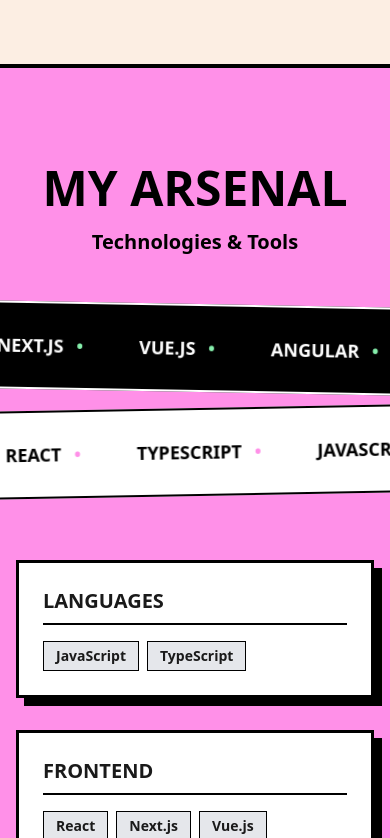
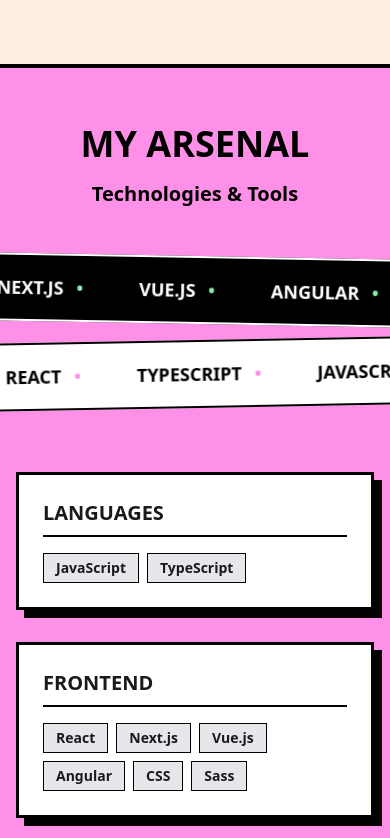
Before and after one commit to htamagnus/personal-portfolio, a Next.js app: page / in a window 390 px wide. Shown: the part 1846-2684 px from the top of the page. Built offline with nearby package versions, Linux system fonts and the light colour scheme; no server answers.

Commit message:
feat: Add experience section description and refine section layouts, typography, and element dimensions.

```diff
--- a/components/sections/Contact.tsx
+++ b/components/sections/Contact.tsx
@@ -34,7 +34,7 @@ export function Contact() {
     <div className="w-full bg-neon-blue border-t-4 border-black">
       <Section id="contact" className="bg-transparent">
         <div className="max-w-4xl mx-auto text-center">
-          <h2 className="text-4xl md:text-7xl font-display font-black uppercase text-black mb-8">
+          <h2 className="text-4xl md:text-6xl font-display font-black uppercase text-black mb-4">
             {t.contact.title}
           </h2>
           <p className="text-lg md:text-xl font-mono font-bold mb-12 text-black">
--- a/components/sections/Experience.tsx
+++ b/components/sections/Experience.tsx
@@ -13,9 +13,14 @@ export function Experience() {
   return (
     <div className="w-full bg-grid-pattern">
       <Section id="experience" className="bg-transparent scroll-mt-20">
-        <h2 className="text-5xl md:text-7xl font-display font-black uppercase text-center mb-16">
-          {t.experience.title} <span className="text-neon-pink">{t.experience.subtitle}</span>
-        </h2>
+        <div className="text-center mb-8">
+          <h2 className="text-4xl md:text-6xl font-display font-black uppercase mb-4">
+            {t.experience.title} <span className="text-neon-pink">{t.experience.subtitle}</span>
+          </h2>
+          <p className="text-md md:text-xl font-mono text-black max-w-2xl mx-auto font-bold">
+            {t.experience.description}
+          </p>
+        </div>
 
         <div className="space-y-12 relative">
           <div className="absolute left-4 md:left-1/2 top-0 bottom-0 w-1 bg-black -translate-x-1/2 hidden md:block"></div>
--- a/components/sections/Hero.tsx
+++ b/components/sections/Hero.tsx
@@ -37,7 +37,7 @@ export function Hero() {
             <strong>{t.hero.greeting}</strong>
           </h2>
           <div className="flex items-center justify-between lg:block mb-6">
-            <h1 className="text-5xl sm:text-6xl md:text-8xl lg:text-9xl font-display font-black uppercase tracking-tighter leading-none">
+            <h1 className="text-5xl sm:text-6xl md:text-8xl lg:text-8xl font-display font-black uppercase tracking-tighter leading-none">
               <MaskedReveal text="Agatha" className="text-neon-blue" delay={0.1} />
               <br />
               <MaskedReveal text="Magnus" className="text-stroke animate-highlight px-8 -mx-8 py-2 -my-2" delay={0.2} />
@@ -103,7 +103,7 @@ export function Hero() {
         </motion.div>
 
         <div className="absolute right-0 top-1/2 -translate-y-1/2 hidden lg:block pointer-events-none">
-          <div className="relative w-[500px] h-[500px]">
+          <div className="relative w-[400px] h-[400px]">
             <div className="absolute inset-0 rounded-full border-4 border-black bg-neon-yellow/20 animate-spin-slow" style={{ animationDuration: "20s" }}></div>
             <div className="absolute inset-4 rounded-full border-4 border-black overflow-hidden bg-white">
               <Image
@@ -120,7 +120,7 @@ export function Hero() {
 
             <motion.svg
               viewBox="0 0 412 412"
-              className="absolute -bottom-12 -right-12 w-50 h-50 z-10"
+              className="absolute -bottom-12 -right-12 w-40 h-40 z-10"
               animate={{ rotate: 360 }}
               transition={{ duration: 10, repeat: Infinity, ease: "linear" }}
             >
--- a/components/sections/Skills.tsx
+++ b/components/sections/Skills.tsx
@@ -16,10 +16,10 @@ export function Skills() {
   ];
 
   return (
-    <div id="skills" className="w-full bg-neon-pink border-y-4 border-black py-24 overflow-hidden scroll-mt-20">
+    <div id="skills" className="w-full bg-neon-pink border-y-4 border-black py-14 overflow-hidden scroll-mt-20">
       <Section className="bg-transparent py-0 md:py-0">
         <div className="mb-12 text-center">
-          <h2 className="text-5xl md:text-7xl font-display font-black uppercase text-black mb-4">
+          <h2 className="text-4xl md:text-6xl font-display font-black uppercase text-black mb-4">
             {t.skills.title}
           </h2>
           <p className="text-black font-mono font-bold text-xl">{t.skills.subtitle}</p>
@@ -27,7 +27,7 @@ export function Skills() {
       </Section>
 
       <div className="w-full">
-        <Marquee className="bg-black text-white py-3 md:py-6 border-y-2 md:border-y-4 border-white rotate-1 mb-4 md:mb-8 w-[110%] -ml-[5%]" speed="slow">
+        <Marquee className="bg-black text-white py-0.5 md:py-2 border-y-2 md:border-y-4 border-white rotate-1 mb-4 md:mb-8 w-[110%] -ml-[5%]" speed="slow">
           {allSkills.map((skill, index) => (
             <span key={index} className="mx-4 md:mx-8 text-lg md:text-4xl font-display font-bold uppercase">
               {skill} <span className="text-neon-green mx-2 md:mx-4">•</span>
@@ -35,7 +35,7 @@ export function Skills() {
           ))}
         </Marquee>
 
-        <Marquee className="bg-white text-black py-3 md:py-6 border-y-2 md:border-y-4 border-black -rotate-1 w-[110%] -ml-[5%]" direction="right" speed="slow">
+        <Marquee className="bg-white text-black py-0.5 md:py-2 border-y-2 md:border-y-4 border-black -rotate-1 w-[110%] -ml-[5%]" direction="right" speed="slow">
           {allSkills.reverse().map((skill, index) => (
             <span key={index} className="mx-4 md:mx-8 text-lg md:text-4xl font-display font-bold uppercase">
               {skill} <span className="text-neon-pink mx-2 md:mx-4">•</span>
--- a/data/translations.ts
+++ b/data/translations.ts
@@ -36,7 +36,8 @@ export const translations = {
     },
     experience: {
       title: "XP",
-      subtitle: "& Projects"
+      subtitle: "& Projects",
+      description: "Explore my professional journey and the projects that define my growth."
     },
     contact: {
       success_title: "Message Sent!",
@@ -90,7 +91,8 @@ export const translations = {
     },
     experience: {
       title: "XP",
-      subtitle: "& Projetos"
+      subtitle: "& Projetos",
+      description: "Explore minha jornada profissional e os projetos que definem meu crescimento."
     },
     contact: {
       success_title: "Mensagem Enviada!",
```
